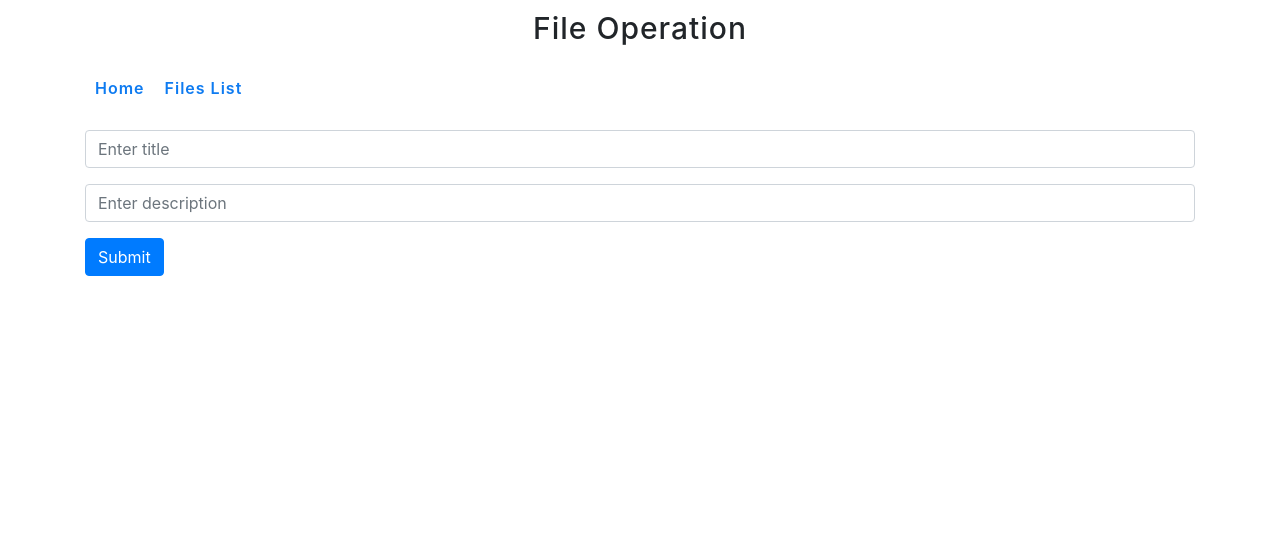
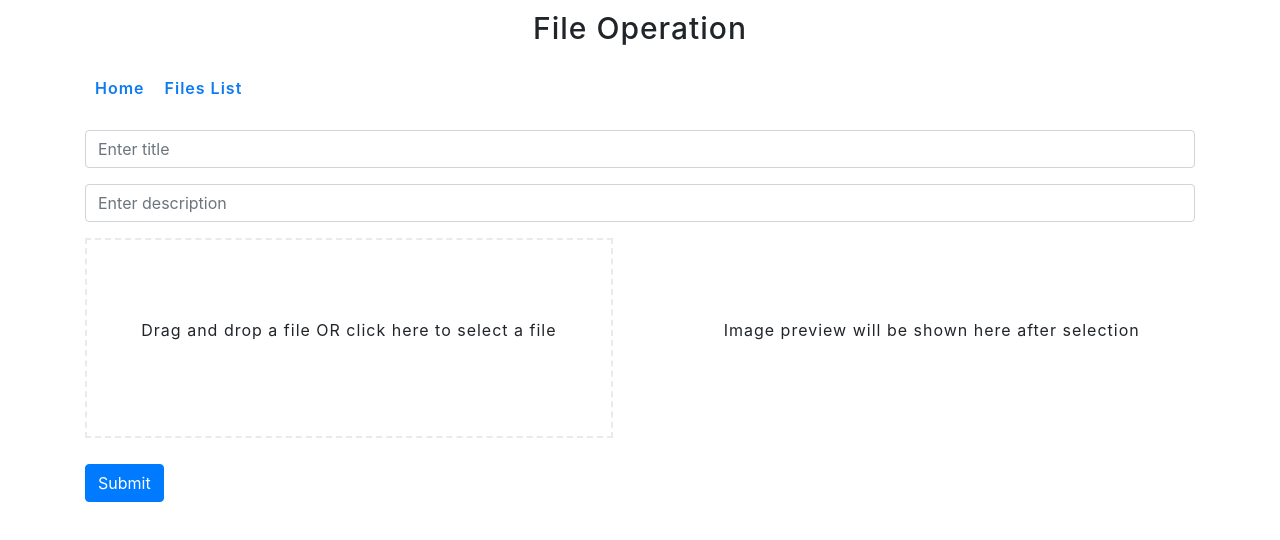
Before and after one commit to osmanforhad/MERN-File-Opearation-Client-Area, a React (Create React App) app: page / in a window 1280 px wide. Shown: the top 540 px of the page. Built offline with nearby package versions, Linux system fonts and the light colour scheme.

Commit message:
correction of Ap.js file mistake

```diff
--- a/src/App.js
+++ b/src/App.js
@@ -1,25 +1,109 @@
-import logo from './logo.svg';
-import './App.css';
+import React, { useState, useRef } from "react";
+import { Form, Row, Col, Button } from "react-bootstrap";
+import Dropzone from "react-dropzone";
+import axios from "axios";
 
-function App() {
+const App = (props) => {
+  const [file, setFile] = useState(null); // state for storing actual image
+  const [previewSrc, setPreviewSrc] = useState(""); // state for storing previewImage
+  const [state, setState] = useState({
+    title: "",
+    description: "",
+  });
+  const [errorMsg, setErrorMsg] = useState("");
+  const [isPreviewAvailable, setIsPreviewAvailable] = useState(false); // state to show preview only for images
+  const dropRef = useRef(); // React ref for managing the hover state of droppable area
+
+  const handleInputChange = (event) => {
+    setState({
+      ...state,
+      [event.target.name]: event.target.value,
+    });
+  };
+
+  const onDrop = (files) => {
+    const [uploadedFile] = files;
+    setFile(uploadedFile);
+
+    const fileReader = new FileReader();
+    fileReader.onload = () => {
+      setPreviewSrc(fileReader.result);
+    };
+    fileReader.readAsDataURL(uploadedFile);
+    setIsPreviewAvailable(uploadedFile.name.match(/\.(jpeg|jpg|png)$/));
+  };
+
+  const handleOnSubmit = async (event) => {
+    event.preventDefault();
+  };
+
   return (
-    <div className="App">
-      <header className="App-header">
-        <img src={logo} className="App-logo" alt="logo" />
-        <p>
-          Edit <code>src/App.js</code> and save to reload.
-        </p>
-        <a
-          className="App-link"
-          href="https://reactjs.org"
-          target="_blank"
-          rel="noopener noreferrer"
-        >
-          Learn React
-        </a>
-      </header>
-    </div>
+    <React.Fragment>
+      <Form className="search-form" onSubmit={handleOnSubmit}>
+        {errorMsg && <p className="errorMsg">{errorMsg}</p>}
+        <Row>
+          <Col>
+            <Form.Group controlId="title">
+              <Form.Control
+                type="text"
+                name="title"
+                value={state.title || ""}
+                placeholder="Enter title"
+                onChange={handleInputChange}
+              />
+            </Form.Group>
+          </Col>
+        </Row>
+        <Row>
+          <Col>
+            <Form.Group controlId="description">
+              <Form.Control
+                type="text"
+                name="description"
+                value={state.description || ""}
+                placeholder="Enter description"
+                onChange={handleInputChange}
+                className="mt-3"
+              />
+            </Form.Group>
+          </Col>
+        </Row>
+        <div className="upload-section mt-3">
+          <Dropzone onDrop={onDrop}>
+            {({ getRootProps, getInputProps }) => (
+              <div {...getRootProps({ className: "drop-zone" })} ref={dropRef}>
+                <input {...getInputProps()} />
+                <p>Drag and drop a file OR click here to select a file</p>
+                {file && (
+                  <div>
+                    <strong>Selected file:</strong> {file.name}
+                  </div>
+                )}
+              </div>
+            )}
+          </Dropzone>
+          {previewSrc ? (
+            isPreviewAvailable ? (
+              <div className="image-preview">
+                <img className="preview-image" src={previewSrc} alt="Preview" />
+              </div>
+            ) : (
+              <div className="preview-message">
+                <p>No preview available for this file</p>
+              </div>
+            )
+          ) : (
+            <div className="preview-message">
+              <p>Image preview will be shown here after selection</p>
+            </div>
+          )}
+        </div>
+        <Button className="mt-3" variant="primary" type="submit">
+          Submit
+        </Button>
+      </Form>
+    </React.Fragment>
   );
-}
+};
 
 export default App;
--- a/src/components/App.js
+++ /dev/null
@@ -1,65 +0,0 @@
-import React, { useState, useRef } from "react";
-import { Form, Row, Col, Button } from "react-bootstrap";
-
-const App = (props) => {
-  const [file, setFile] = useState(null); // state for storing actual image
-  const [previewSrc, setPreviewSrc] = useState(""); // state for storing previewImage
-  const [state, setState] = useState({
-    title: "",
-    description: "",
-  });
-  const [errorMsg, setErrorMsg] = useState("");
-  const [isPreviewAvailable, setIsPreviewAvailable] = useState(false); // state to show preview only for images
-  const dropRef = useRef(); // React ref for managing the hover state of droppable area
-
-  const handleInputChange = (event) => {
-    setState({
-      ...state,
-      [event.target.name]: event.target.value,
-    });
-  };
-
-  const handleOnSubmit = async (event) => {
-    event.preventDefault();
-  };
-
-  return (
-    <React.Fragment>
-      <Form className="search-form" onSubmit={handleOnSubmit}>
-        {errorMsg && <p className="errorMsg">{errorMsg}</p>}
-        <Row>
-          <Col>
-            <Form.Group controlId="title">
-              <Form.Control
-                type="text"
-                name="title"
-                value={state.title || ""}
-                placeholder="Enter title"
-                onChange={handleInputChange}
-              />
-            </Form.Group>
-          </Col>
-        </Row>
-        <Row>
-          <Col>
-            <Form.Group controlId="description">
-              <Form.Control
-                type="text"
-                name="description"
-                value={state.description || ""}
-                placeholder="Enter description"
-                onChange={handleInputChange}
-                className="mt-3"
-              />
-            </Form.Group>
-          </Col>
-        </Row>
-        <Button className="mt-3" variant="primary" type="submit">
-          Submit
-        </Button>
-      </Form>
-    </React.Fragment>
-  );
-};
-
-export default App;
--- a/src/router/AppRouter.js
+++ b/src/router/AppRouter.js
@@ -1,6 +1,7 @@
 import React from "react";
 import { BrowserRouter, Switch, Route } from "react-router-dom";
-import App from "../components/App";
+// import App from "../components/App";
+import App from "../App";
 import Header from "../components/Header";
 
 const AppRouter = () => (
```
